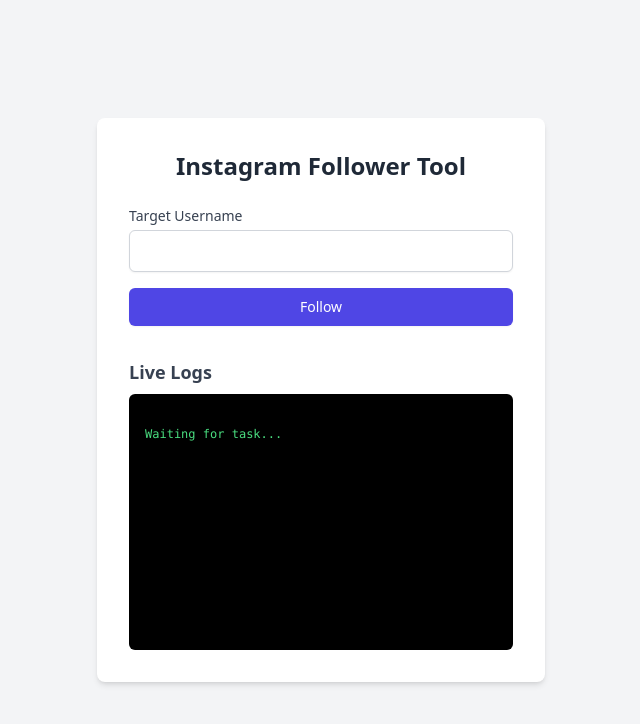
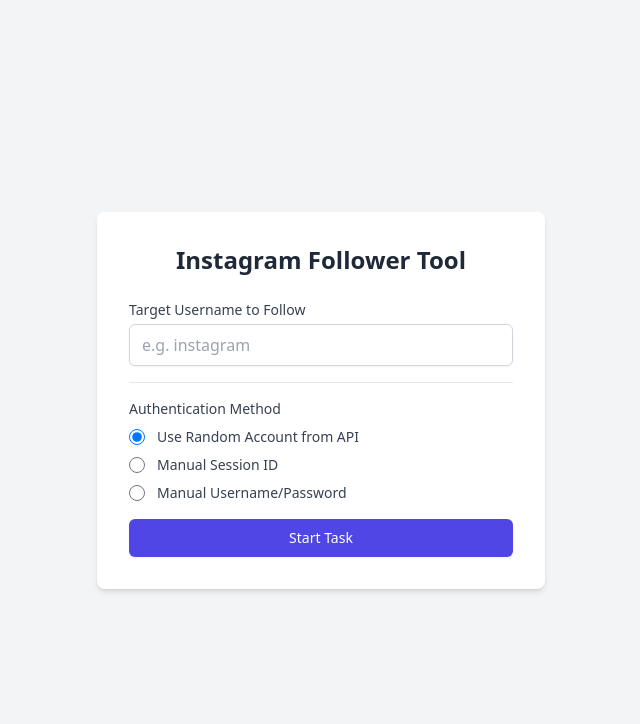
Before and after one commit to ffnav26-crypto/follow1, a Flask app: page / in a window 1280 px wide. Shown: the top 724 px of the page, without its empty margins (319-959 px from the left). Run offline with Flask 3, Linux system fonts and the light colour scheme; some libraries are stand-ins or nearby versions.

Commit message:
Update index.html

```diff
--- a/templates/index.html
+++ b/templates/index.html
@@ -11,27 +11,72 @@
         <h1 class="text-2xl font-bold mb-6 text-center text-gray-800">Instagram Follower Tool</h1>
         <form id="followForm" class="space-y-4">
             <div>
-                <label for="target_username" class="block text-sm font-medium text-gray-700">Target Username</label>
+                <label for="target_username" class="block text-sm font-medium text-gray-700">Target Username to Follow</label>
                 <input type="text" id="target_username" name="target_username" required
-                    class="mt-1 block w-full px-3 py-2 border border-gray-300 rounded-md shadow-sm focus:outline-none focus:ring-indigo-500 focus:border-indigo-500">
+                    class="mt-1 block w-full px-3 py-2 border border-gray-300 rounded-md shadow-sm focus:outline-none focus:ring-indigo-500 focus:border-indigo-500"
+                    placeholder="e.g. instagram">
             </div>
+
+            <div class="pt-4 border-t border-gray-200">
+                <label class="block text-sm font-medium text-gray-700 mb-2">Authentication Method</label>
+                <div class="space-y-2">
+                    <div class="flex items-center">
+                        <input id="method_api" name="auth_method" type="radio" value="api" checked
+                            class="focus:ring-indigo-500 h-4 w-4 text-indigo-600 border-gray-300">
+                        <label for="method_api" class="ml-3 block text-sm text-gray-700">Use Random Account from API</label>
+                    </div>
+                    <div class="flex items-center">
+                        <input id="method_session" name="auth_method" type="radio" value="manual_session"
+                            class="focus:ring-indigo-500 h-4 w-4 text-indigo-600 border-gray-300">
+                        <label for="method_session" class="ml-3 block text-sm text-gray-700">Manual Session ID</label>
+                    </div>
+                    <div class="flex items-center">
+                        <input id="method_credentials" name="auth_method" type="radio" value="manual_credentials"
+                            class="focus:ring-indigo-500 h-4 w-4 text-indigo-600 border-gray-300">
+                        <label for="method_credentials" class="ml-3 block text-sm text-gray-700">Manual Username/Password</label>
+                    </div>
+                </div>
+            </div>
+
+            <div id="session_input" class="hidden">
+                <label for="session_id" class="block text-sm font-medium text-gray-700">Session ID</label>
+                <input type="text" id="session_id" name="session_id"
+                    class="mt-1 block w-full px-3 py-2 border border-gray-300 rounded-md shadow-sm focus:outline-none focus:ring-indigo-500 focus:border-indigo-500"
+                    placeholder="Enter sessionid cookie value">
+            </div>
+
+            <div id="credentials_input" class="hidden space-y-2">
+                <div>
+                    <label for="username" class="block text-sm font-medium text-gray-700">Username</label>
+                    <input type="text" id="username" name="username"
+                        class="mt-1 block w-full px-3 py-2 border border-gray-300 rounded-md shadow-sm focus:outline-none focus:ring-indigo-500 focus:border-indigo-500">
+                </div>
+                <div>
+                    <label for="password" class="block text-sm font-medium text-gray-700">Password</label>
+                    <input type="password" id="password" name="password"
+                        class="mt-1 block w-full px-3 py-2 border border-gray-300 rounded-md shadow-sm focus:outline-none focus:ring-indigo-500 focus:border-indigo-500">
+                </div>
+            </div>
+
             <button type="submit"
                 class="w-full flex justify-center py-2 px-4 border border-transparent rounded-md shadow-sm text-sm font-medium text-white bg-indigo-600 hover:bg-indigo-700 focus:outline-none focus:ring-2 focus:ring-offset-2 focus:ring-indigo-500">
-                Follow
+                Start Task
             </button>
         </form>
-        <div id="message" class="mt-4 text-center text-sm"></div>
-
-        <div class="mt-8">
-            <h2 class="text-lg font-semibold mb-2 text-gray-700">Live Logs</h2>
-            <div id="logs" class="bg-black text-green-400 p-4 rounded-md font-mono text-xs h-64 overflow-y-auto whitespace-pre-wrap">
-Waiting for task...
-            </div>
-        </div>
     </div>
 
     <script>
         const logsDiv = document.getElementById('logs');
+        const sessionInput = document.getElementById('session_input');
+        const credentialsInput = document.getElementById('credentials_input');
+
+        // Handle input visibility
+        document.querySelectorAll('input[name="auth_method"]').forEach(radio => {
+            radio.addEventListener('change', (e) => {
+                sessionInput.classList.toggle('hidden', e.target.value !== 'manual_session');
+                credentialsInput.classList.toggle('hidden', e.target.value !== 'manual_credentials');
+            });
+        });
 
         async function updateLogs() {
             try {
```
